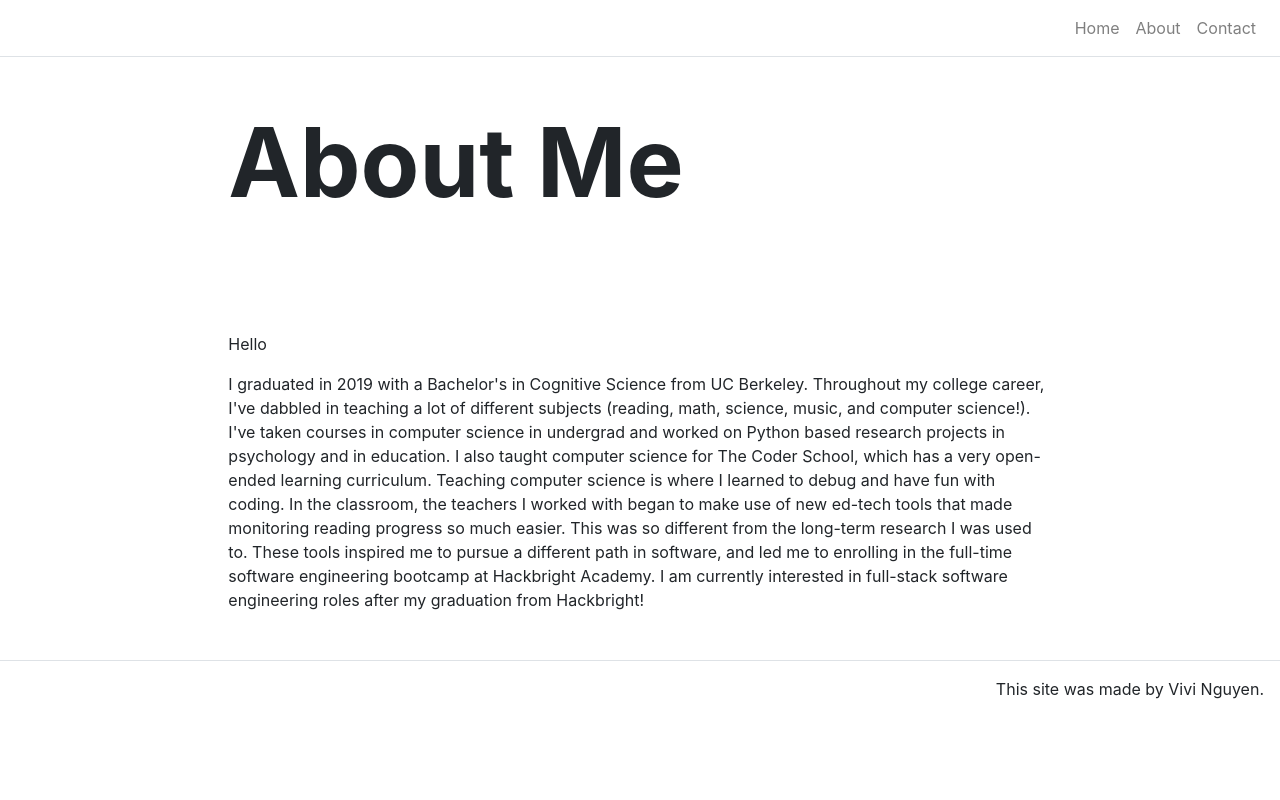
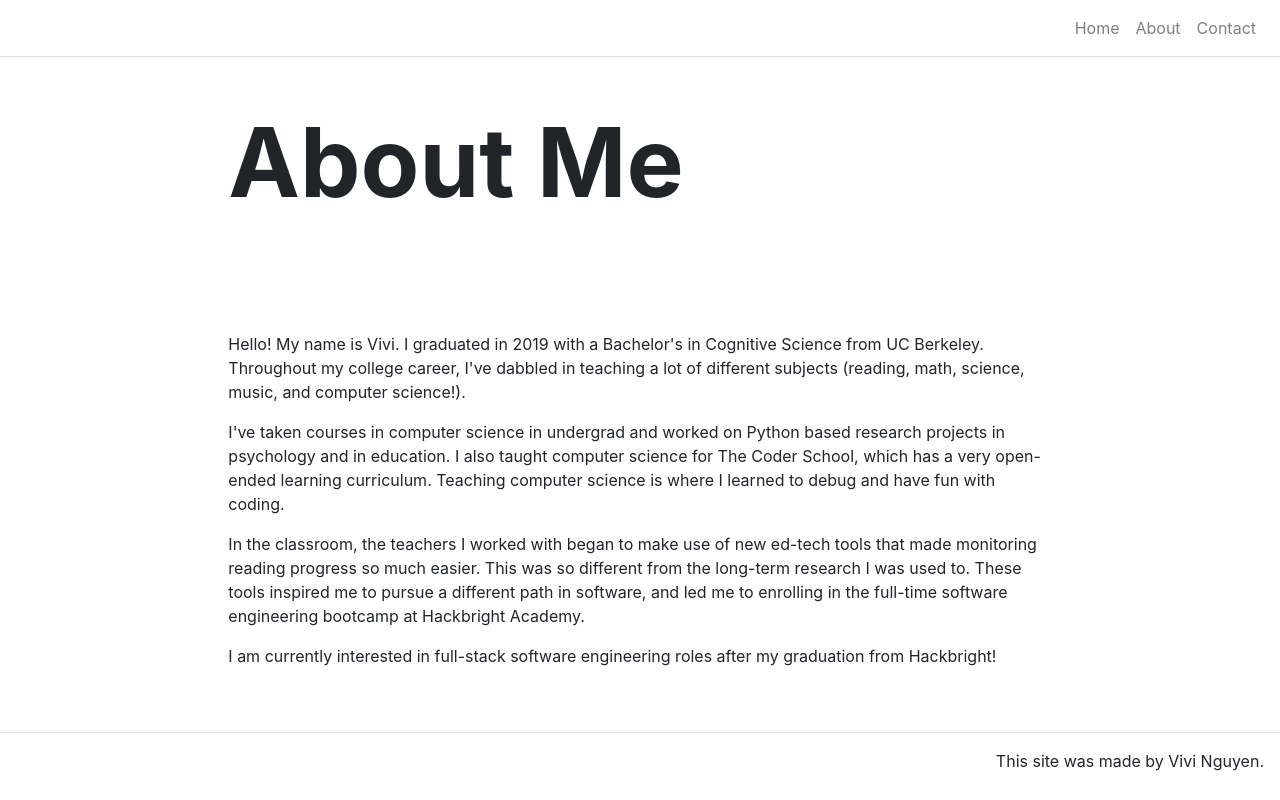
Before and after one commit to vivsnguyen/react-portfolio-garrett, a React (Create React App) app: page /about in a window 1280 px wide. Built offline with nearby package versions, Linux system fonts and the light colour scheme.

Commit message:
modified about page

```diff
--- a/src/pages/AboutPage.js
+++ b/src/pages/AboutPage.js
@@ -9,14 +9,13 @@ function AboutPage(props) {
             <Hero title={props.title} />
 
             <Content>
-                <p>Hello</p>
-                I graduated in 2019 with a Bachelor's in Cognitive Science from UC Berkeley. Throughout my college career, I've dabbled in teaching a lot of different subjects (reading, math, science, music, and computer science!).
+                <p>Hello! My name is Vivi. I graduated in 2019 with a Bachelor's in Cognitive Science from UC Berkeley. Throughout my college career, I've dabbled in teaching a lot of different subjects (reading, math, science, music, and computer science!).</p>
 
-                I've taken courses in computer science in undergrad and worked on Python based research projects in psychology and in education. I also taught computer science for The Coder School, which has a very open-ended learning curriculum. Teaching computer science is where I learned to debug and have fun with coding.
+                <p>I've taken courses in computer science in undergrad and worked on Python based research projects in psychology and in education. I also taught computer science for The Coder School, which has a very open-ended learning curriculum. Teaching computer science is where I learned to debug and have fun with coding.</p>
 
-                In the classroom, the teachers I worked with began to make use of new ed-tech tools that made monitoring reading progress so much easier. This was so different from the long-term research I was used to. These tools inspired me to pursue a different path in software, and led me to enrolling in the full-time software engineering bootcamp at Hackbright Academy.
+                <p>In the classroom, the teachers I worked with began to make use of new ed-tech tools that made monitoring reading progress so much easier. This was so different from the long-term research I was used to. These tools inspired me to pursue a different path in software, and led me to enrolling in the full-time software engineering bootcamp at Hackbright Academy.</p>
 
-                I am currently interested in full-stack software engineering roles after my graduation from Hackbright!
+                <p>I am currently interested in full-stack software engineering roles after my graduation from Hackbright!</p>
 
 
             </Content>
```
